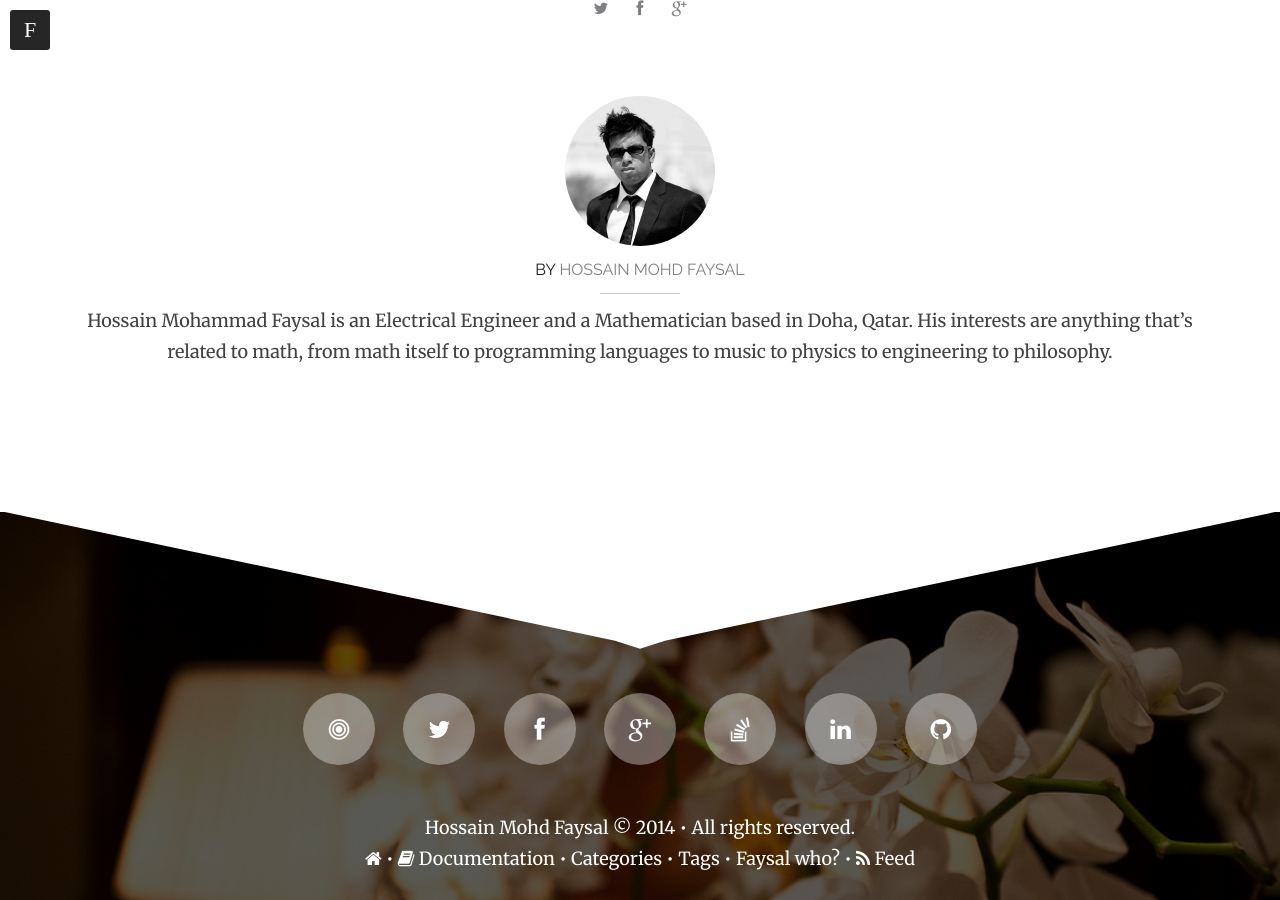
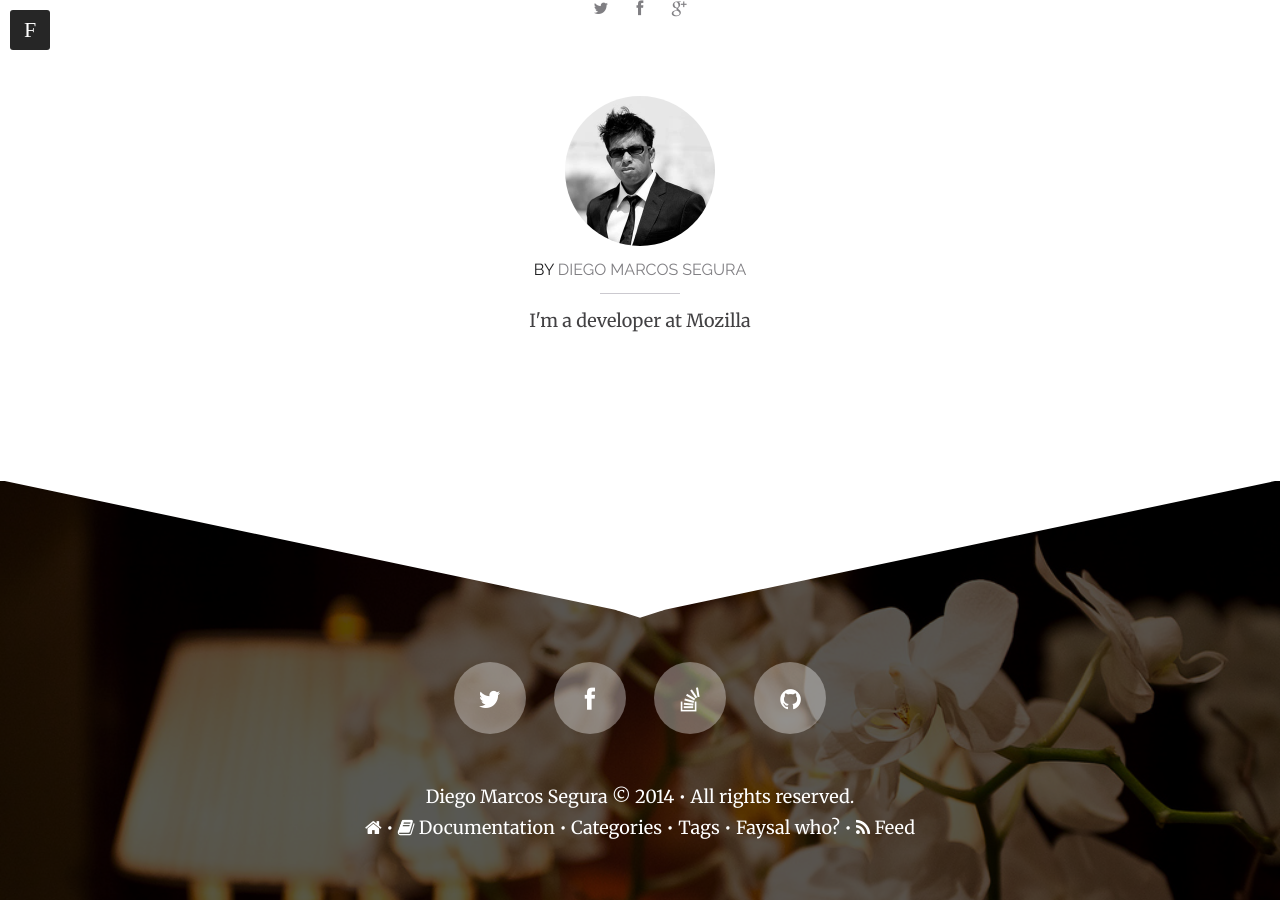
Before and after one commit to dmarcos/arewevryet, a Jekyll site: the page built from _posts/2014-01-05-sample-link-post.md, in a window 1280 px wide and 900 px high, scrolled down 1146 px. Built offline with Jekyll 4.4.1, drawn with Linux system fonts in a browser that asks for light colours; nearby versions of some CDN libraries; comment, search, counter and statistics services are not loaded.

```diff
--- a/_config.yml
+++ b/_config.yml
@@ -1,7 +1,7 @@
-title:            HMFAYSAL
-description:      "Omega: The Coolest Theme for Jekyll"
+title:            AREWEVRYET
+description:      "Are we VR yet?"
 logo:             omikron.png
-disqus_shortname: hmfaysal
+disqus_shortname: arewevryet
 # Assign a default image for your site's header and footer
 default_bg:       default_bg1.jpg
 search:           true
@@ -16,29 +16,29 @@ fin_color:        "255,255,255"
 # Change url to your domain. Leave localhost server or blank when working locally.
 # or use the hint from http://jekyllrb.com/docs/github-pages/ to keep this the same
 # whether working locally or remotely. Start Jekyll with: jekyll serve --baseurl ''
-url:       		   /arewevryet
-baseurl:			/arewevryet
+url:
+baseurl:
 
 # Owner/author information
 owner:
-  name:           Hossain Mohd Faysal
+  name:           Diego Marcos Segura
   avatar:         hmfaysal.jpg
-  email:          hmfaysal@alum.mit.edu
+  email:          diego.marcos@gmail.com
   # Use the coder's toolbox at http://coderstoolbox.net/string/#!encoding=xml&action=encode&charset=us_ascii to encode your description into XML string
-  description:    Hossain Mohammad Faysal is an Electrical Engineer and a Mathematician based in Doha, Qatar. His interests are anything that&#8217;s related to math, from math itself to programming languages to music to physics to engineering to philosophy.
+  description:    I'm a developer at Mozilla
   # Social networking links used in footer. Update and remove as you like.
   # To register at HMFAYSAL SOCIAL, visit http://social.hmfaysal.tk
-  twitter:        hmfaysal
+  twitter:        dmarcos
   facebook:       hmfaysal
-  github:         hmfaysal
-  stackexchange:  https://stackexchange.com/users/3402032/hossain-mohd-faysal
-  linkedin:       https://www.linkedin.com/pub/firstname-lastname/12/345/678
+  github:         dmarcossegura
+  stackexchange:  http://stackoverflow.com/users/717508/diego-marcos
+  linkedin:
   instagram:
   flickr:
   tumblr:
-  hmfaysalsocial: hmfaysal
+  hmfaysalsocial:
   # For Google Authorship https://plus.google.com/authorship
-  google_plus:    https://plus.google.com/u/0/102602916593522619858
+  google_plus:
 
 # Analytics and webmaster tools stuff goes here
 google_analytics:   UA-39365944-7
```
